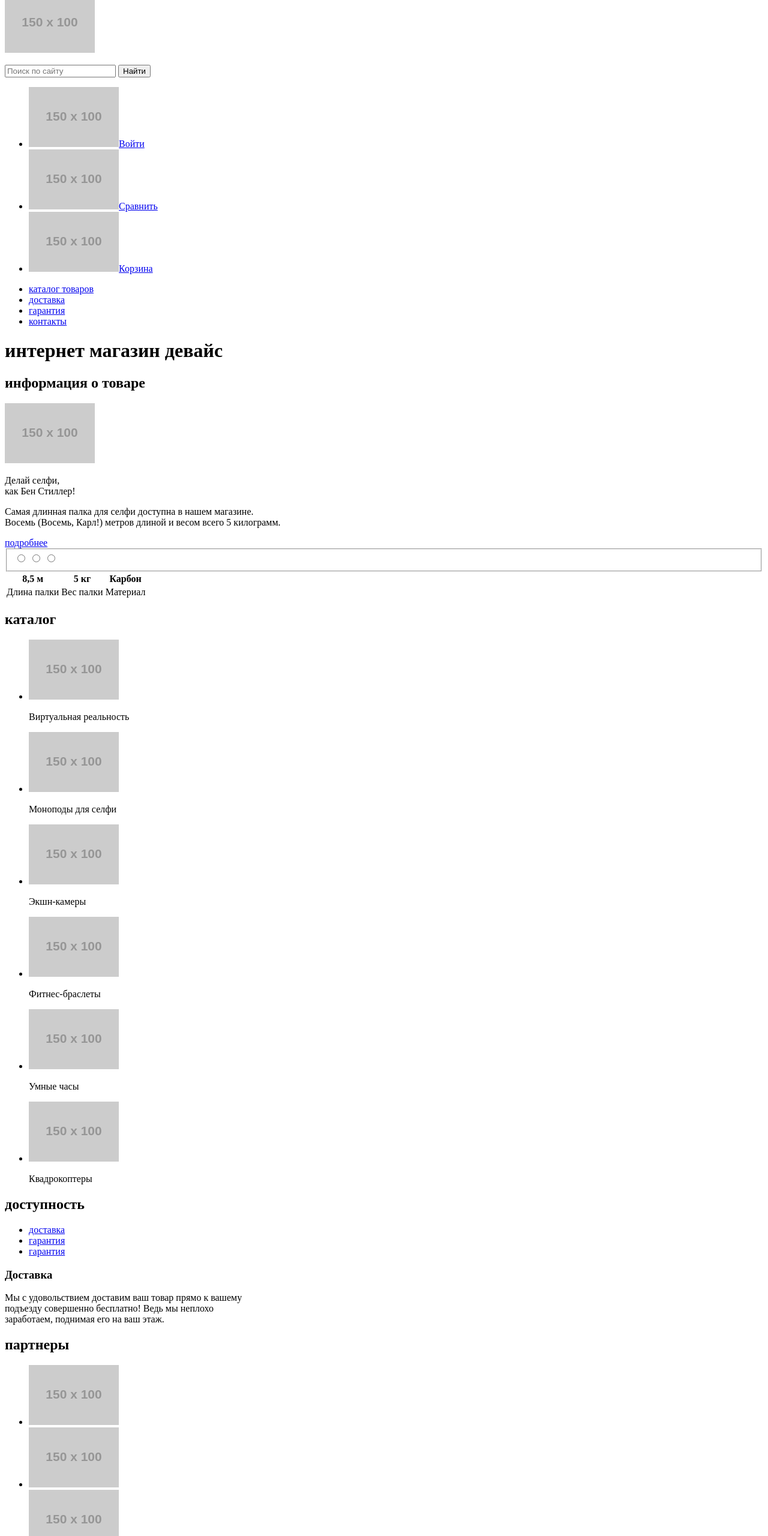
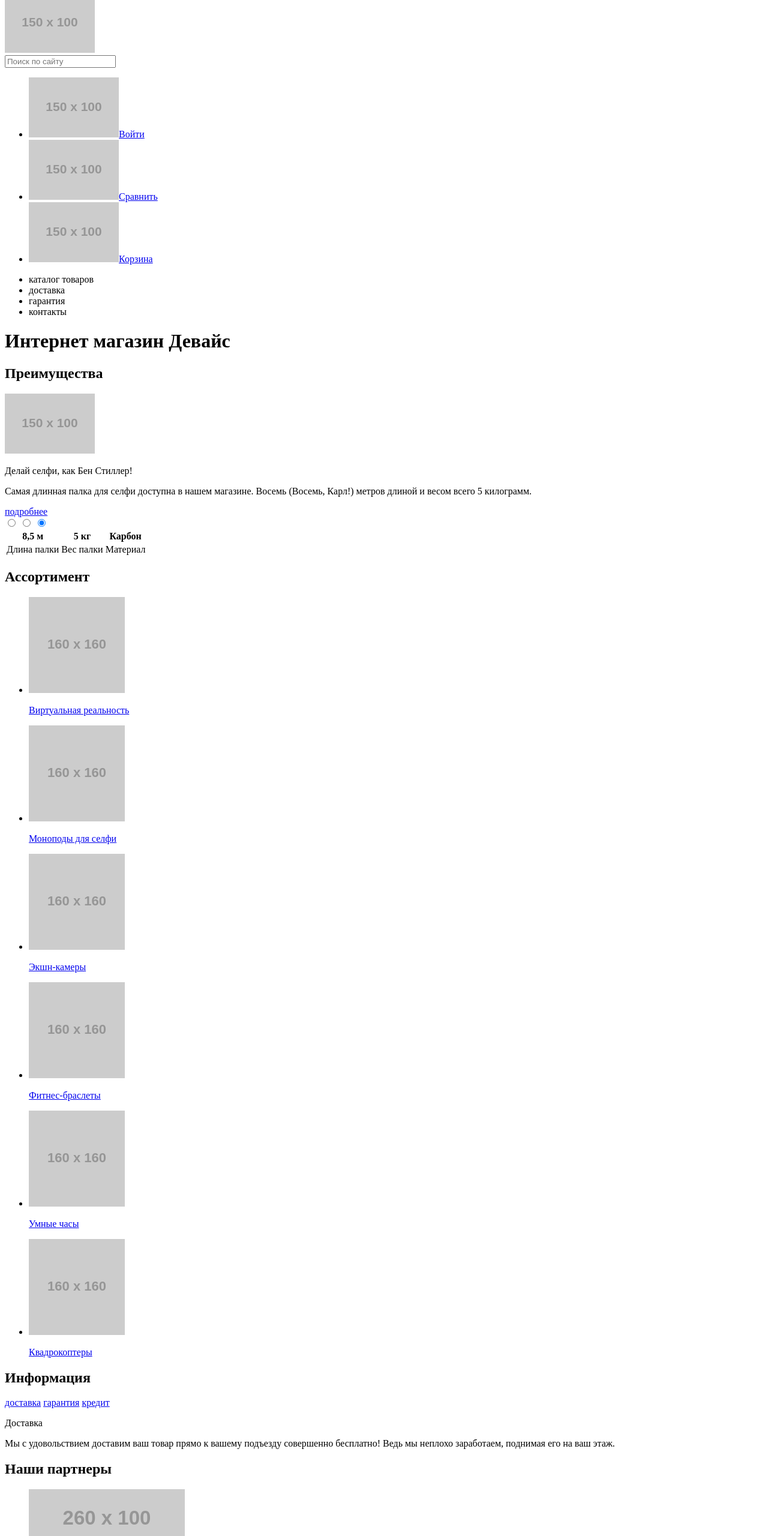
Before and after one commit to Lachugin/970471-device-30, a plain HTML site: page index.html in a window 1280 px wide. Shown: the part 20-2580 px from the top of the page at 60% size. Drawn offline with Linux system fonts and the light colour scheme; placeholder pictures from the web are drawn by us.

Commit message:
Разметка основной страницы, исправление, замечаний
также разметка страницы каталога

```diff
--- a/index.html
+++ b/index.html
@@ -1,82 +1,66 @@
 <!DOCTYPE html>
 <html lang="ru">
+
 <head>
   <meta charset="utf-8" />
   <title>HTML Academy: Девайс</title>
 </head>
+
 <body>
-    <!--  -->
   <header>
-      <a><img src="https://via.placeholder.com/150x100" alt="логотип" /></a>
-      <form>
-        <p>
-          <input type="search" name="search" placeholder="Поиск по сайту" />
-          <input type="submit" value="Найти" />
-        </p>
+    <nav>
+      <a><img src="https://via.placeholder.com/150x100" alt="Логотип Девайс"></a>
+      <form action="#" method="GET">
+        <input type="text" placeholder="Поиск по сайту">
       </form>
-      <nav>
       <ul>
-          <li>
-            <a href="#"
-              ><img
-                src="https://via.placeholder.com/150x100"
-                alt="Войти"
-              /><span>Войти</span></a
-            >
-          </li>
-          <li>
-            <a href="#"
-              ><img
-                src="https://via.placeholder.com/150x100"
-                alt="Сравнить"
-              /><span>Сравнить</span></a
-            >
-          </li>
-          <li>
-            <a href="#"
-              ><img
-                src="https://via.placeholder.com/150x100"
-                alt="Корзина"
-              /><span>Корзина</span></a
-            >
-          </li>
+        <li><img src="https://via.placeholder.com/150x100" alt="Войти"><a href="#">Войти</a></li>
+        <li><img src="https://via.placeholder.com/150x100" alt="Сравнить"><a href="#">Сравнить</a></li>
+        <li><img src="https://via.placeholder.com/150x100" alt="Корзина"><a href="#">Корзина</a></li>
+      </ul>
+      <ul>
+        <li>каталог товаров</li>
+        <li>доставка</li>
+        <li>гарантия</li>
+        <li>контакты</li>
       </ul>
     </nav>
-      <ul>
-        <li><a href="#">каталог товаров</a></li>
-        <li><a href="#">доставка</a></li>
-        <li><a href="#">гарантия</a></li>
-        <li><a href="#">контакты</a></li>
-      </ul>
   </header>
-    <!--  -->
   <main>
-      <h1>интернет магазин девайс</h1>
-      <!--  -->
+    <h1>Интернет магазин Девайс</h1>
     <section>
-        <h2>информация о товаре</h2>
-        <img src="https://via.placeholder.com/150x100" alt="палка для селфи" />
+      <h2>Преимущества</h2>
+      <img src="https://via.placeholder.com/150x100" alt="Палка для селфи">
       <div>
+        <p>Делай селфи,
+          как Бен Стиллер!</p>
         <p>
-            Делай селфи,<br />
-            как Бен Стиллер!
-          </p>
-          <p>
-            Самая длинная палка для селфи доступна в нашем магазине.<br />
+          Самая длинная палка для селфи доступна в нашем магазине.
           Восемь (Восемь, Карл!) метров длиной и весом всего 5 килограмм.
         </p>
         <a href="#">подробнее</a>
-          <fieldset>
-            <label><input type="radio" name="slider" value="slider" /></label>
-            <label><input type="radio" name="slider" value="slider" /></label>
-            <label><input type="radio" name="slider" value="slider" /></label>
-          </fieldset>
+        <div>
+          <label>
+            <input type="radio" name="chec" id="" checked>
+          </label>
+          <label>
+            <input type="radio" name="chec" id="" checked>
+          </label>
+          <label>
+            <input type="radio" name="chec" id="" checked>
+          </label>
         </div>
         <table>
           <tr>
-            <th>8,5 м</th>
-            <th>5 кг</th>
-            <th>Карбон</th>
+            <th>
+              8,5 м
+            </th>
+            <th>
+              5 кг
+            </th>
+            <th>
+              Карбон
+            </th>
           </tr>
           <tr>
             <td>Длина палки</td>
@@ -84,87 +68,77 @@
             <td>Материал</td>
           </tr>
         </table>
+      </div>
     </section>
-      <!--  -->
     <section>
-        <h2>каталог</h2>
+      <h2>Ассортимент</h2>
       <ul>
         <li>
-            <img
-              src="https://via.placeholder.com/150x100"
-              alt="Виртуальная
-            реальность"
-            />
-            <p>Виртуальная реальность</p>
+          <a href="#"><img src="https://via.placeholder.com/160x160" alt="Виртуальная
+          реальность">
+            <p>Виртуальная
+              реальность</p>
+          </a>
         </li>
         <li>
-            <img
-              src="https://via.placeholder.com/150x100"
-              alt="Моноподы
-            для селфи"
-            />
+          <a href="#"><img src="https://via.placeholder.com/160x160" alt="Моноподы
+          для селфи">
             <p>Моноподы для селфи</p>
+          </a>
         </li>
         <li>
-            <img src="https://via.placeholder.com/150x100" alt="Экшн-камеры" />
+          <a href="#"><img src="https://via.placeholder.com/160x160" alt="Экшн-камеры">
             <p>Экшн-камеры</p>
+          </a>
         </li>
         <li>
-            <img
-              src="https://via.placeholder.com/150x100"
-              alt="Фитнес-браслеты"
-            />
+          <a href="#"><img src="https://via.placeholder.com/160x160" alt="Фитнес-браслеты">
             <p>Фитнес-браслеты</p>
+          </a>
         </li>
         <li>
-            <img src="https://via.placeholder.com/150x100" alt="Умные часы" />
+          <a href="#"><img src="https://via.placeholder.com/160x160" alt="Умные часы">
             <p>Умные часы</p>
+          </a>
         </li>
         <li>
-            <img
-              src="https://via.placeholder.com/150x100"
-              alt="Квадрокоптеры"
-            />
+          <a href="#"><img src="https://via.placeholder.com/160x160" alt="Квадрокоптеры">
             <p>Квадрокоптеры</p>
+          </a>
         </li>
       </ul>
     </section>
-      <!--  -->
     <section>
-        <h2>доступность</h2>
+      <h2>Информация</h2>
+      <div>
+        <a href="#">доставка</a>
+        <a href="#">гарантия</a>
+        <a href="#">кредит</a>
+      </div>
+      <div>
+        <p>Доставка</p>
+        <p>Мы с удовольствием доставим ваш товар прямо к вашему
+          подъезду совершенно бесплатно! Ведь мы неплохо
+          заработаем, поднимая его на ваш этаж.</p>
+      </div>
+    </section>
+    <section>
+      <h2>Наши партнеры </h2>
       <ul>
-          <li><a href="#">доставка</a></li>
-          <li><a href="#">гарантия</a></li>
-          <li><a href="#">гарантия</a></li>
-        </ul>
-        <h3>Доставка</h3>
-        <p>
-          Мы с удовольствием доставим ваш товар прямо к вашему<br />
-          подъезду совершенно бесплатно! Ведь мы неплохо<br />
-          заработаем, поднимая его на ваш этаж.
-        </p>
-      </section>
-      <!--  -->
-      <section>
-        <h2>партнеры</h2>
-        <ul>
-          <li><img src="https://via.placeholder.com/150x100" alt="dj" /></li>
-          <li>
-            <img src="https://via.placeholder.com/150x100" alt="spgadgets" />
-          </li>
-          <li><img src="https://via.placeholder.com/150x100" alt="gopro" /></li>
-          <li><img src="https://via.placeholder.com/150x100" alt="vive" /></li>
+        <li><a href=""><img src="https://via.placeholder.com/260x100" alt="Dj"></a></li>
+        <li><a href=""><img src="https://via.placeholder.com/260x100" alt="Spgadgets"></a></li>
+        <li><a href=""><img src="https://via.placeholder.com/260x100" alt="Gopro"></a></li>
+        <li><a href=""><img src="https://via.placeholder.com/260x100" alt="Vive"></a></li>
       </ul>
     </section>
-      <!--  -->
     <section>
-        <h2>О нас</h2>
-        <p>
-          Огромный выбор гаджетов не оставит равнодушным гика,<br />
+      <h2>Контактная информация</h2>
+      <div>
+        <h3>О нас</h3>
+        <p>Огромный выбор гаджетов не оставит равнодушным гика,
           который есть в каждом из нас.
         </p>
-        <p>
-          Мы можем доставить ваш товар в самые отдаленные точки<br />
+        <p>Мы можем доставить ваш товар в самые отдаленные точки
           России! DEVICE работает со многими транспортными компаниями:
         </p>
         <ul>
@@ -173,82 +147,41 @@
           <li>ЖелДорЭкспедиция</li>
         </ul>
         <a href="#">подробнее о нас</a>
-      </section>
-      <!--  -->
-      <section>
-        <h2>Контакты</h2>
-        <p>
-          Вы можете забрать товар сами, заехав в наш офис. Заодно, вы сможете<br />
+      </div>
+      <div>
+        <h3>Контакты</h3>
+        <p>Вы можете забрать товар сами, заехав в наш офис. Заодно, вы сможете
           проверить работоспособность покупки. Всякое бывает.
         </p>
-        <!-- <iframe src="https://yandex.ru/map-widget/v1/?um=constructor%3A8cd4a13feb7ecb88af3ebae5def1e72ff6e1a8801948721988ed7cc823ff4c64&amp;source=constructor" width="560" height="240" frameborder="0"></iframe> -->
+        <!-- Место для карты  -->
         <a href="#">напишите нам</a>
+      </div>
     </section>
-      <!--  -->
   </main>
   <footer>
-      <a href="#"
-        ><img src="https://via.placeholder.com/150x100" alt="logo"
-      /></a>
-      <address>
-        <p>г. Москва, ул. Строителей, 15</p>
-      </address>
+    <nav>
+      <a><img src="https://via.placeholder.com/150x100" alt="Логотип Девайс"></a>
+      <address>г. Москва, ул. Строителей, 15</address>
       <ul>
-        <li><a href="#">доставка</a></li>
-        <li><a href="#">гарантия</a></li>
-        <li><a href="#">контакты</a></li>
+        <li><img src="https://via.placeholder.com/150x100" alt="Войти"><a href="#">Войти</a></li>
+        <li><img src="https://via.placeholder.com/150x100" alt="Сравнить"><a href="#">Сравнить</a></li>
+        <li><img src="https://via.placeholder.com/150x100" alt="Корзина"><a href="#">Корзина</a></li>
       </ul>
-      <!--  -->
       <ul>
-        <li>
-          <a href="#"
-            ><img src="https://via.placeholder.com/150x100" alt="fb"
-          /></a>
-        </li>
-        <li>
-          <a href="#"
-            ><img src="https://via.placeholder.com/150x100" alt="in"
-          /></a>
-        </li>
-        <li>
-          <a href="#"
-            ><img src="https://via.placeholder.com/150x100" alt="tv"
-          /></a>
-        </li>
+        <li>каталог товаров</li>
+        <li>доставка</li>
+        <li>гарантия</li>
+        <li>контакты</li>
       </ul>
-      <!--  -->
-      <nav>
       <ul>
-          <li>
-            <a href="#"
-              ><img
-                src="https://via.placeholder.com/150x100"
-                alt="Войти"
-              /><span>Войти</span></a
-            >
-          </li>
-          <li>
-            <a href="#"
-              ><img
-                src="https://via.placeholder.com/150x100"
-                alt="Сравнить"
-              /><span>Сравнить</span></a
-            >
-          </li>
-          <li>
-            <a href="#"
-              ><img
-                src="https://via.placeholder.com/150x100"
-                alt="Корзина"
-              /><span>Корзина</span></a
-            >
-          </li>
+        <li><img src="https://via.placeholder.com/32x32" alt="Fb"></li>
+        <li><img src="https://via.placeholder.com/32x32" alt="Inst"></li>
+        <li><img src="https://via.placeholder.com/32x32" alt="Tvit"></li>
       </ul>
     </nav>
-      <a href="tel:Тел.:+74954959595">Тел.: +7 (495) 495-95-95</a>
-      <a href="#"
-        ><img src="https://via.placeholder.com/150x100" alt="Logo html academy"
-      /></a>
+    <a href="tel:+74954959595">Тел.: +7 (495) 495-95-95</a>
+    <a href="#"><img src="https://via.placeholder.com/32x32" alt="Icon html academy"></a>
   </footer>
 </body>
+
 </html>
```
Also changed, not shown: catalog.html (added, +157 -0 lines). Lines whose indentation alone changed are shown as unchanged.
